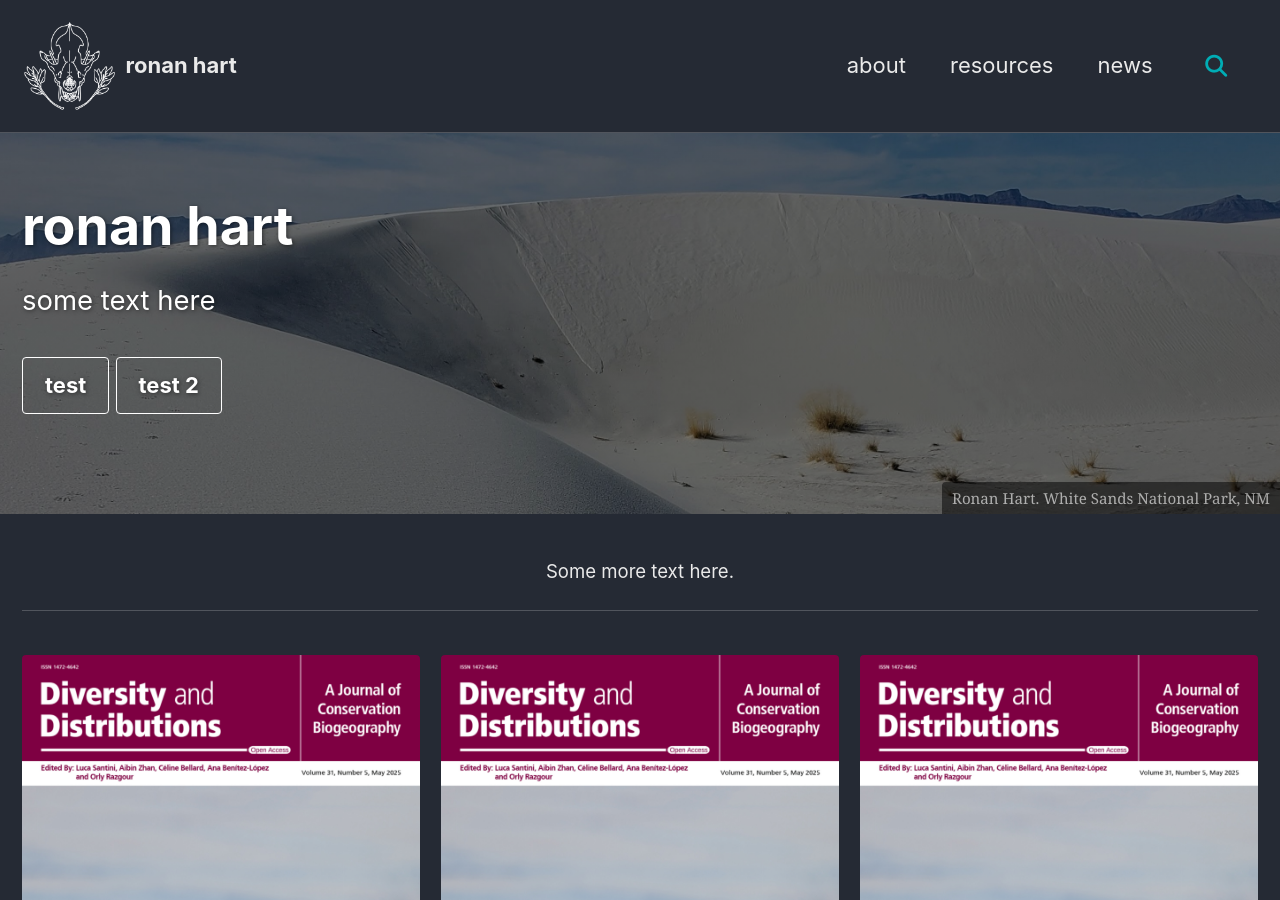
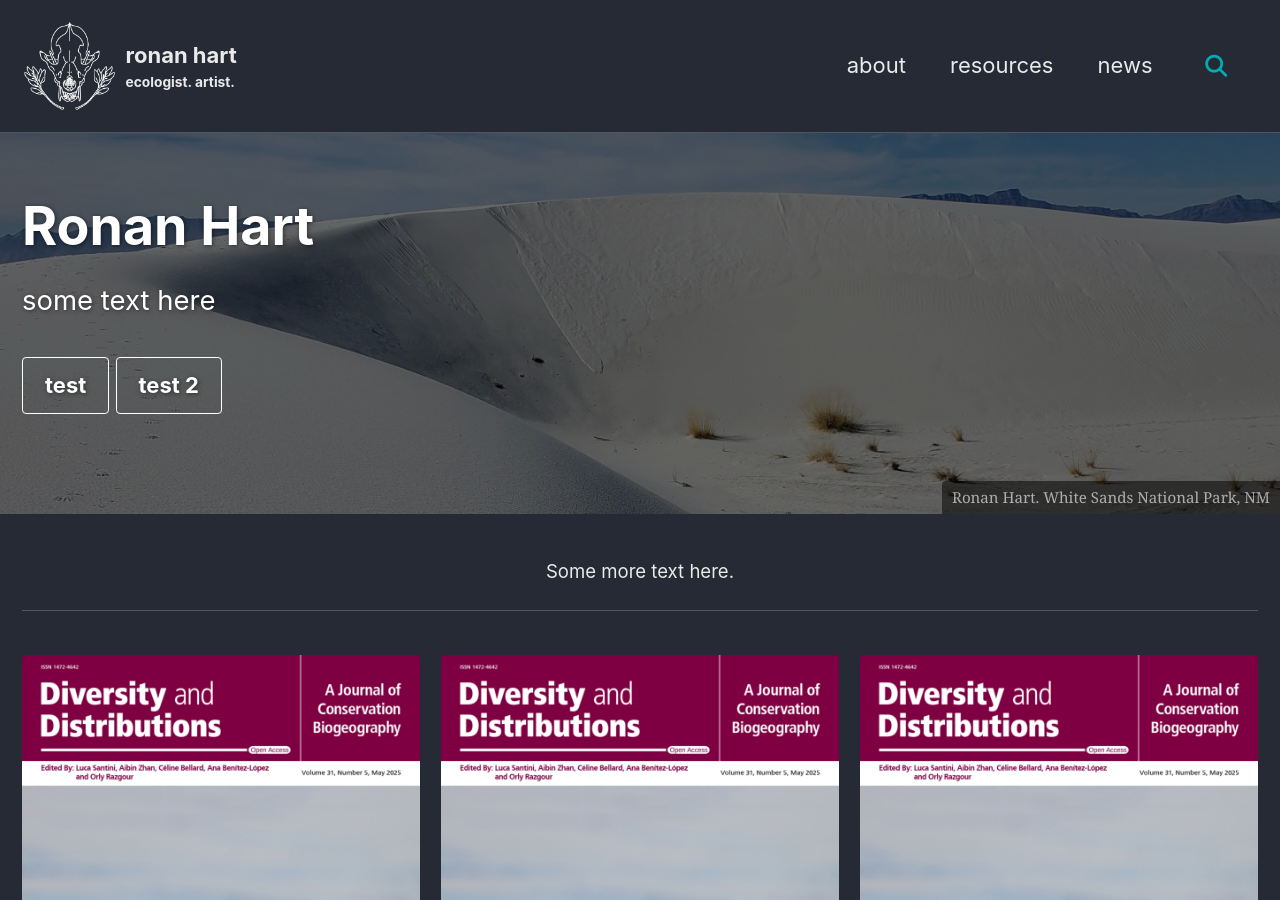
Before and after one commit to ronanhart/ronanhart.github.io, a Jekyll site: the page built from index.html, in a window 1280 px wide and 900 px high. Built offline with Jekyll 4.4.1, drawn with Linux system fonts in a browser that asks for light colours; cached includes are drawn as plain includes; the list of posts is cut into pages by our own code.

Commit message:
adjusting title and subtitle

```diff
--- a/_config.yml
+++ b/_config.yml
@@ -14,10 +14,10 @@
 # You can create any custom variable you would like, and they will be accessible
 # in the templates via {{ site.myvariable }}.
 locale                   : "en-US"
-title                    : "ronan hart"
+title                    : "Ronan Hart"
 title_separator          : "-"
-subtitle                 : # site tagline that appears below site title in mastheademail                 :
-description              : >- # this means to ignore newlines until "baseurl:"
+subtitle                 : "ecologist. artist." # site tagline that appears below site title in mastheademail                 :
+description              : >- # this means to ignore newlines until "url:"
   My personal website
 url                      : "https://ronanhart.github.io" # the base hostname & protocol for your site e.g. "https://mmistakes.github.io"
 baseurl                  : # the subpath of your site, e.g. "/blog"
@@ -26,7 +26,7 @@ github_username          : ronanhart
 teaser                   : # path of fallback teaser image, e.g. "/assets/images/500x300.png"
 logo                     : "assets/images/logo.png" # path of logo image to display in the masthead, e.g. "/assets/images/88x88.png"
 logo_alt                 : "outline in white of a front-facing coyote skull surrounded on both sides by two branches of a plant"
-masthead_title           : # overrides the website title displayed in the masthead, use " " for no title
+masthead_title           : "ronan hart" # overrides the website title displayed in the masthead, use " " for no title
 minimal_mistakes_skin    : dark # default, air, contrast, dark, dirt, mint, sunrise, aqua, neon, plum
 search                   : true
 search_full_content      : # true, false (default)
@@ -87,7 +87,7 @@ include:
 author:
   name      : "Ronan Hart"
   avatar    : "/assets/images/bio-photo.jpg"
-  bio       : "ecologist. artist."
+  bio       : "Spatial & Wildlife Ecologist"
   location  : "Albuquerque, NM"
   email     : "ronanhart92@gmail.com"
   links:
```
